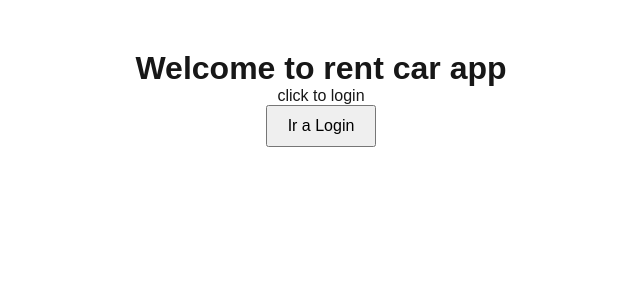
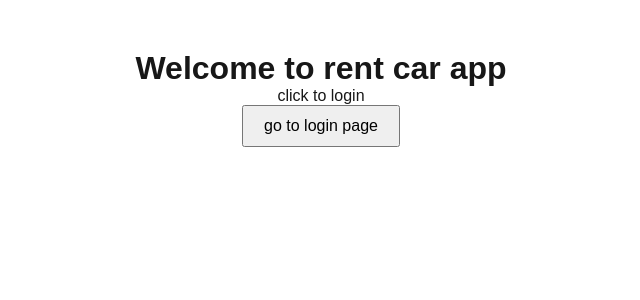
Before and after one commit to ramndiazg/rentcar-app, a Next.js app in the folder frontend/: page / in a window 1280 px wide. Shown: the top 300 px of the page, without its empty margins (319-959 px from the left). Built offline with nearby package versions, Linux system fonts and the light colour scheme.

Commit message:
fix button

```diff
--- a/frontend/src/app/page.js
+++ b/frontend/src/app/page.js
@@ -17,7 +17,7 @@ export default function Home() {
         onClick={goToLogin}
         style={{ padding: "10px 20px", fontSize: "16px", cursor: "pointer" }}
       >
-        Ir a Login
+        go to login page
       </button>
     </div>
   );
```
